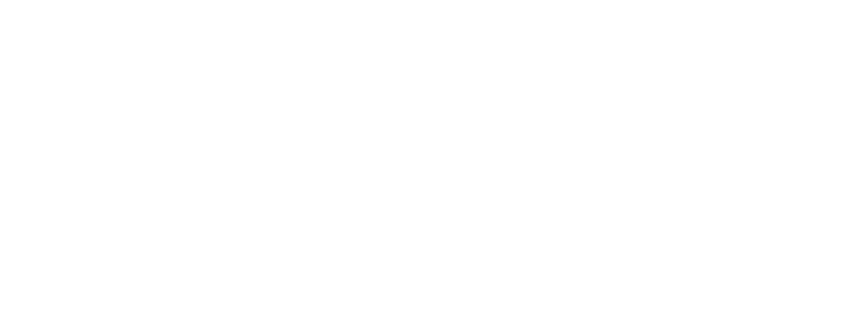
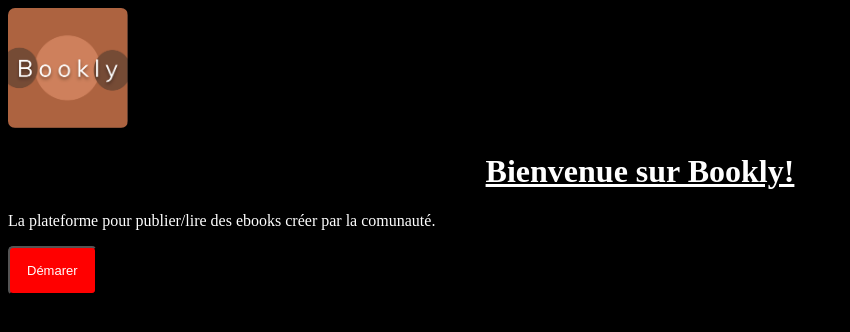
Before and after one commit to MILKAA-88/Bookly-, a plain HTML site: page index.html in a window 1280 px wide. Shown: the whole page, without its empty margins (0-850 px from the left). Drawn offline with Linux system fonts and the light colour scheme.

Commit message:
Add the logo pic, and update in index.html (BETA)

```diff
--- a/index.html
+++ b/index.html
@@ -3,8 +3,17 @@
 <head>
   <meta charset="UTF-8">
   <meta name="viewport" content="width=device-width, initial-scale=1">
+  <link rel="stylesheet" href="styles.css" type="text/css" media="all" />
   <title>Bookly</title>
 </head>
 <body>
+  <img src="/asset/img/logo.jpeg" alt="Le logo de Bookly" class="logo">
+  <h1> Bienvenue sur Bookly! </h1>
+<p> La plateforme pour publier/lire des ebooks créer par la comunauté.</p>
+<button class="start"> Démarer</button>
+<div class="whyus" style="display: none">
+  <h1> Pourquoi nous?</h1>
+  <p> Sans pub </p>
+</div>
 </body>
 </html>
--- a/styles.css
+++ b/styles.css
@@ -0,0 +1,24 @@
+body {
+  background: black;
+  color: white;
+}
+h1 {
+  text-align: center;
+  text-decoration: underline;
+}
+.start {
+  border-radius: 5px;
+  color: white;
+  background: red;
+  padding: 15px 17px;
+  font-size: 13px;
+  display: flex;
+  flex-direction: column;
+  justify-content: center;
+  align-items: center;
+  gap: 10px;
+}
+.logo {
+  height: 15vh;
+  border-radius: 7px;
+}
```
Also changed, not shown: asset/img/logo.jpeg (added).
